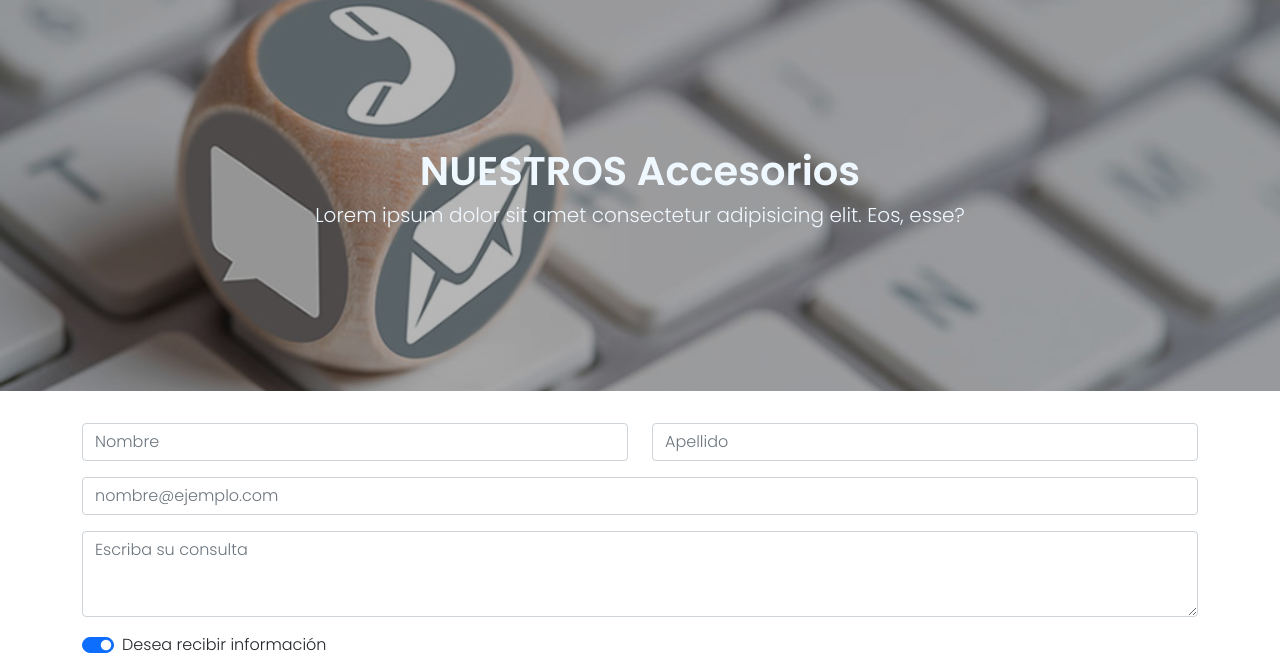
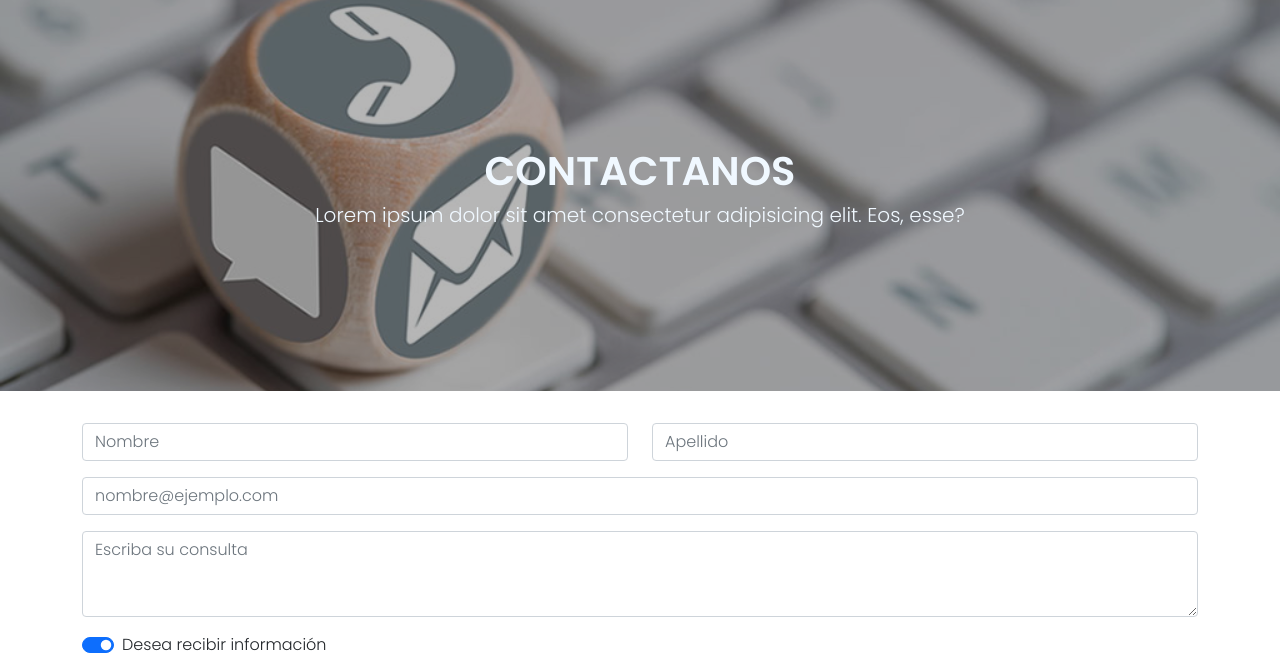
Before and after one commit to DaianaVanoniPuggioni/clase-11, a plain HTML site: page pages/contacto.html in a window 1280 px wide. Shown: the part 115-785 px from the top of the page. Drawn offline with nearby package versions, Linux system fonts and the light colour scheme.

Commit message:
CAMBIO CONTACTO

```diff
--- a/pages/contacto.html
+++ b/pages/contacto.html
@@ -47,7 +47,7 @@
     <header class="estilo__imgbackground header__cajacontacto header__cajaheight">
         <div class="header__contenedor">
             <div class="div__h1">
-                <h1>NUESTROS Accesorios</h1>
+                <h1>CONTACTANOS</h1>
                 <h5>
                     Lorem ipsum dolor sit amet consectetur adipisicing elit. Eos, esse?
                 </h5>
```
